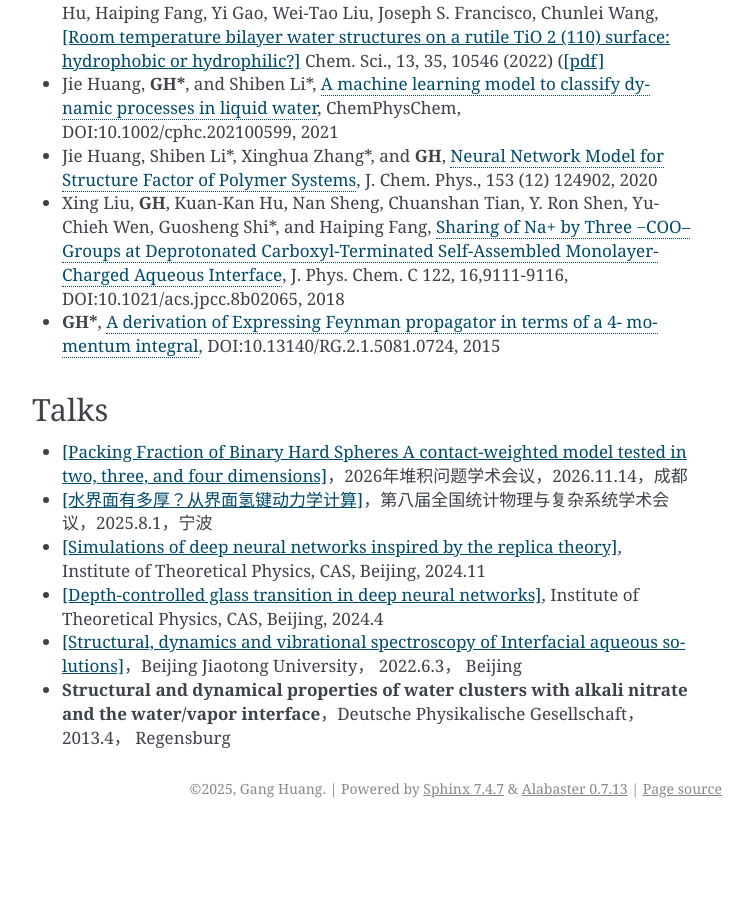
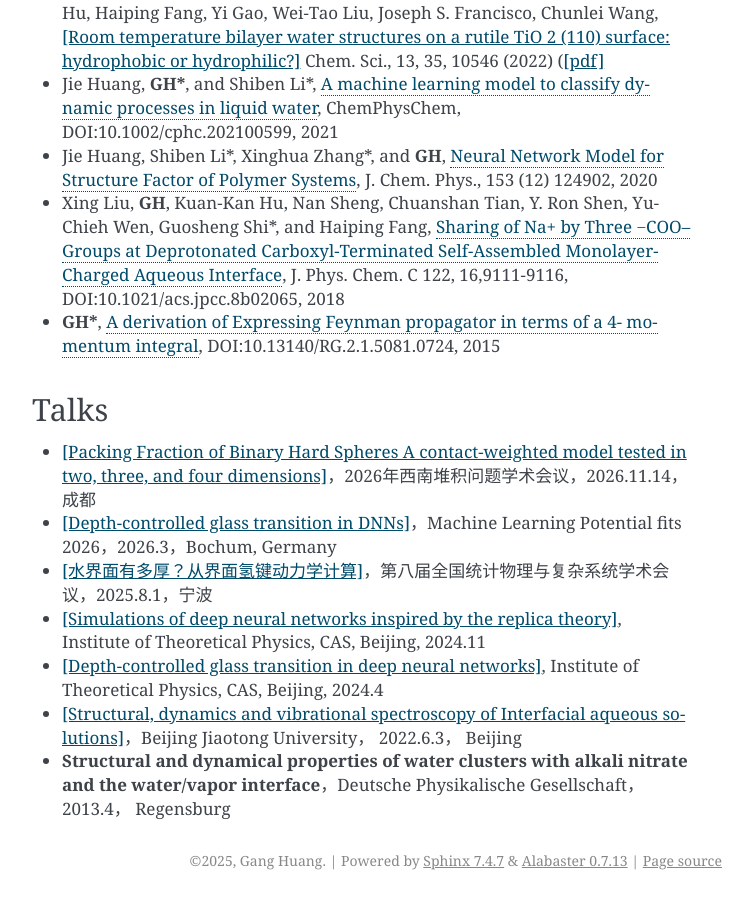
Before and after one commit to hg08/hg08.github.io, a Sphinx documentation site: the page built from doc/cv.md, in a window 1280 px wide and 900 px high, scrolled down 1527 px. Shown: the whole window, without its empty margins (388-1141 px from the left). Built offline with Sphinx 7.4.7, drawn with Linux system fonts in a browser that asks for light colours; before the commit the page ends 2355 px from its top, so only the background shows below that.

Commit message:
added poster 2026

```diff
--- a/doc/cv.md
+++ b/doc/cv.md
@@ -51,7 +51,8 @@ in liquid water](https://chemistry-europe.onlinelibrary.wiley.com/doi/abs/10.100
 
 ## Talks
 
-- <a href="./_static/pdfs/talks/26_11_binary_packings.pdf" target="_blank" rel="noopener">[Packing Fraction of Binary Hard Spheres A contact-weighted model tested in two, three, and four dimensions]</a>，2026年堆积问题学术会议，2026.11.14，成都
+- <a href="./_static/pdfs/talks/26_11_binary_packings.pdf" target="_blank" rel="noopener">[Packing Fraction of Binary Hard Spheres A contact-weighted model tested in two, three, and four dimensions]</a>，2026年西南堆积问题学术会议，2026.11.14，成都
+- <a href="./_static/pdfs/talks/2603_poster.pdf" target="_blank" rel="noopener">[Depth-controlled glass transition in DNNs]</a>，Machine Learning Potential fits 2026，2026.3，Bochum, Germany
 - <a href="./_static/pdfs/talks/2025宁波_slides_水界面的氢键动力学.pdf" target="_blank" rel="noopener">[水界面有多厚？从界面氢键动力学计算]</a>，第八届全国统计物理与复杂系统学术会议，2025.8.1，宁波
 - <a href="./_static/pdfs/talks/24_11_28.pdf" target="_blank" rel="noopener">[Simulations of deep neural networks inspired by the replica theory]</a>, Institute of Theoretical Physics, CAS, Beijing, 2024.11
 - <a href="./_static/pdfs/talks/2024_4_postdoc_Depth_controlled_glass_transitions_in_DNNs.pdf" target="_blank" rel="noopener">[Depth-controlled glass transition in deep neural networks]</a>, Institute of Theoretical Physics, CAS, Beijing, 2024.4
```
Also changed, not shown: 1 other file.
